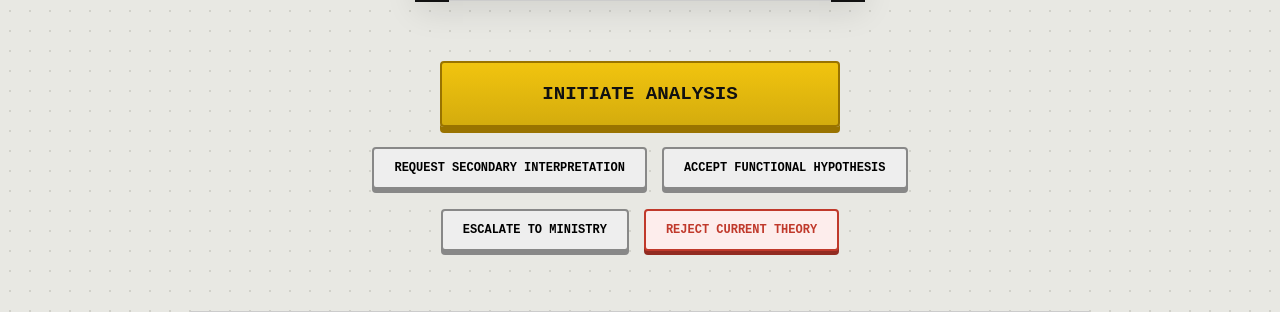
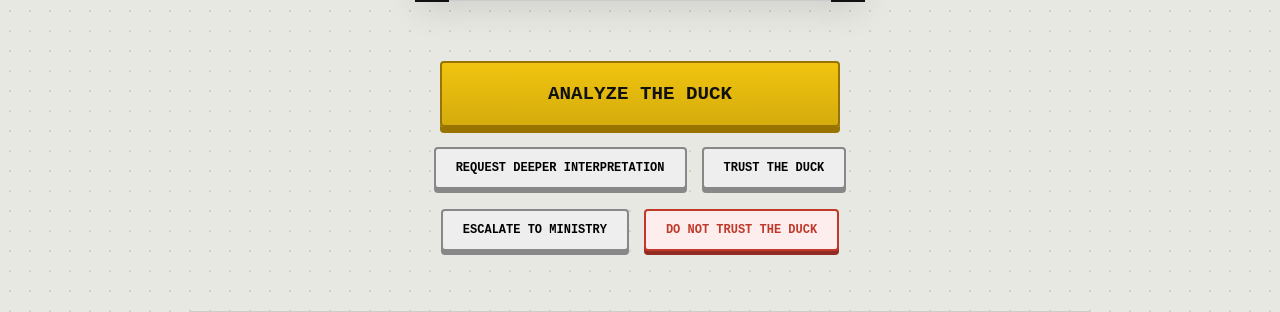
Before and after one commit to hericlibong/What_Is_This_Duck_For, a FastAPI app: page / in a window 1280 px wide. Shown: the part 739-1051 px from the top of the page. Run offline with FastAPI, Linux system fonts and the light colour scheme; grey boxes are pictures that could not be loaded.

Commit message:
Update button labels for clarity and consistency; enhance user interaction prompts in the actions section

```diff
--- a/app/templates/index.html
+++ b/app/templates/index.html
@@ -52,15 +52,15 @@
             <section id="actions">
                 <div class="system-controls">
                     <div class="primary-trigger">
-                        <button class="btn-action btn-primary btn-skeuo" onclick="triggerMode('analyze')">INITIATE ANALYSIS</button>
+                        <button class="btn-action btn-primary btn-skeuo" onclick="triggerMode('analyze')">ANALYZE THE DUCK</button>
                     </div>
                     <div class="secondary-actions">
-                        <button class="btn-action btn-secondary btn-skeuo" onclick="triggerMode('deeper')">REQUEST SECONDARY INTERPRETATION</button>
-                        <button class="btn-action btn-secondary btn-skeuo" onclick="triggerMode('trust')">ACCEPT FUNCTIONAL HYPOTHESIS</button>
+                        <button class="btn-action btn-secondary btn-skeuo" onclick="triggerMode('deeper')">REQUEST DEEPER INTERPRETATION</button>
+                        <button class="btn-action btn-secondary btn-skeuo" onclick="triggerMode('trust')">TRUST THE DUCK</button>
                     </div>
                     <div class="system-overrides">
                         <button class="btn-action btn-secondary btn-skeuo" onclick="triggerMode('ministry')">ESCALATE TO MINISTRY</button>
-                        <button class="btn-action btn-distrust btn-skeuo" onclick="triggerMode('distrust')">REJECT CURRENT THEORY</button>
+                        <button class="btn-action btn-distrust btn-skeuo" onclick="triggerMode('distrust')">DO NOT TRUST THE DUCK</button>
                     </div>
                 </div>
             </section>
@@ -76,7 +76,7 @@
                         </div>
                     </div>
                     <div id="output-text" class="dossier-body">
-                        No official conclusion has been reached yet. Press "Initiate Analysis" to begin the inquiry.
+                        No official conclusion has been reached yet. Press "Analyze the Duck" to begin the inquiry.
                     </div>
                     <div class="dossier-footer">
                         <div class="footer-seal">STAMPED: DEPT-77</div>
```
